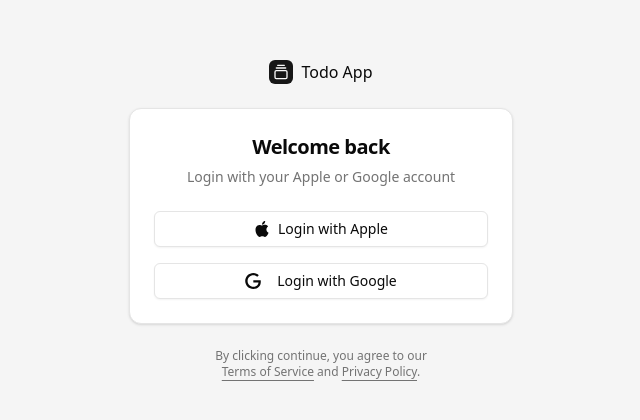
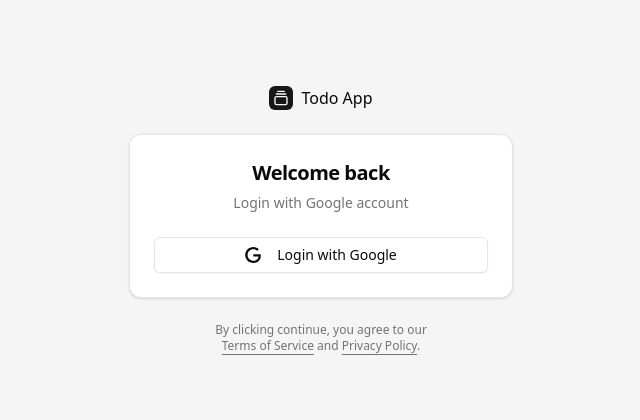
Before and after one commit to mrhassanali/todo-app-nextjs, a Next.js app: page /login in a window 1280 px wide. Shown: the part 180-600 px from the top of the page, without its empty margins (319-959 px from the left). Built offline with nearby package versions, Linux system fonts and the light colour scheme; no server answers.

Commit message:
remove todo page component and update login form description

```diff
--- a/src/app/dashboard/todo/page.tsx
+++ /dev/null
@@ -1,18 +0,0 @@
-import { getAllTodo } from "@/actions/todo";
-import { DataTable } from "@/components/todo/table";
-import { Todo } from "@prisma/client";
-import React from "react";
-
-export const dynamic = "force-dynamic";
-
-const page: React.FC = async () => {
-  const todoList = (await getAllTodo()) as Todo[];
-
-  return (
-    <>
-      <DataTable data={todoList} />
-    </>
-  );
-};
-
-export default page;
--- a/src/components/login-form.tsx
+++ b/src/components/login-form.tsx
@@ -1,5 +1,4 @@
 import { cn } from "@/lib/utils/";
-import { Button } from "@/components/ui/button";
 import {
   Card,
   CardContent,
@@ -18,23 +17,12 @@
       <Card>
         <CardHeader className="text-center">
           <CardTitle className="text-xl">Welcome back</CardTitle>
-          <CardDescription>
-            Login with your Apple or Google account
-          </CardDescription>
+          <CardDescription>Login with Google account</CardDescription>
         </CardHeader>
         <CardContent>
           <form>
             <div className="grid gap-6">
               <div className="flex flex-col gap-4">
-                <Button variant="outline" className="w-full">
-                  <svg xmlns="http://www.w3.org/2000/svg" viewBox="0 0 24 24">
-                    <path
-                      d="M12.152 6.896c-.948 0-2.415-1.078-3.96-1.04-2.04.027-3.91 1.183-4.961 3.014-2.117 3.675-.546 9.103 1.519 12.09 1.013 1.454 2.208 3.09 3.792 3.039 1.52-.065 2.09-.987 3.935-.987 1.831 0 2.35.987 3.96.948 1.637-.026 2.676-1.48 3.676-2.948 1.156-1.688 1.636-3.325 1.662-3.415-.039-.013-3.182-1.221-3.22-4.857-.026-3.04 2.48-4.494 2.597-4.559-1.429-2.09-3.623-2.324-4.39-2.376-2-.156-3.675 1.09-4.61 1.09zM15.53 3.83c.843-1.012 1.4-2.427 1.245-3.83-1.207.052-2.662.805-3.532 1.818-.78.896-1.454 2.338-1.273 3.714 1.338.104 2.715-.688 3.559-1.701"
-                      fill="currentColor"
-                    />
-                  </svg>
-                  Login with Apple
-                </Button>
                 <GoogleLoginButton />
               </div>
             </div>
```
